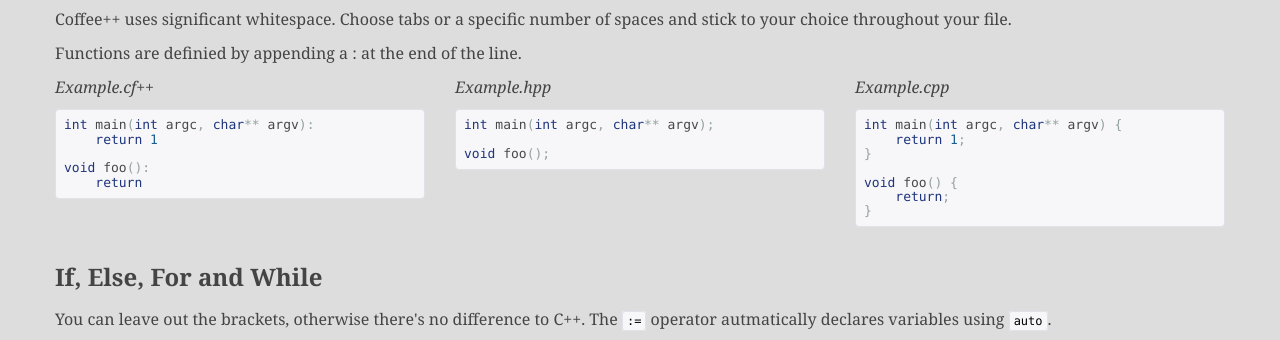
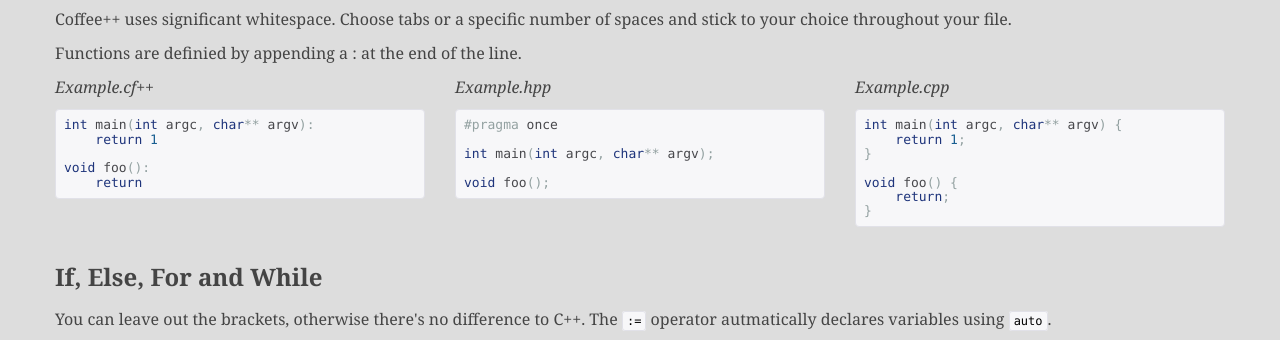
Before and after one commit to jhasse/coffeepp, a plain HTML site: page index.html in a window 1280 px wide. Shown: the part 732-1072 px from the top of the page. Drawn offline with Linux system fonts and the light colour scheme.

Commit message:
Add missing #pragma once

```diff
--- a/index.html
+++ b/index.html
@@ -114,7 +114,9 @@ void foo():
 	</div>
 	<div class="span4">
 		<p><i>Example.hpp</i></p>
-		<pre class="prettyprint">int main(int argc, char** argv);
+		<pre class="prettyprint">#pragma once
+
+int main(int argc, char** argv);
 
 void foo();</pre>
 	</div>
```
